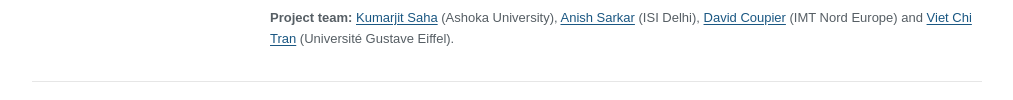
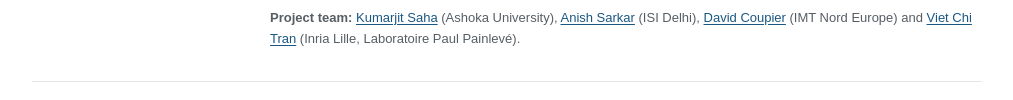
Before and after one commit to Yogesh-Dahiya/yogesh-dahiya.github.io, a plain HTML site: page research.html in a window 1280 px wide. Shown: the part 1969-2069 px from the top of the page, without its empty margins (133-1146 px from the left). Drawn offline with Linux system fonts and the light colour scheme.

Commit message:
Update research.html

```diff
--- a/research.html
+++ b/research.html
@@ -133,6 +133,6 @@
 </svg>
 <div><span class="pill live">Current research · Ashoka University</span><h3>Directed random networks and the Brownian web/net</h3>
 <p class="desc">I am a Research Associate at Ashoka University on a CEFIPRA-supported Indo-French project concerned with directed random networks and their scaling limits. My current work includes studying the <em>Brownian web</em>, which describes collections of coalescing Brownian paths, and the <em>Brownian net</em>, which also allows branching. These continuum objects provide useful mathematical frameworks for understanding the large-scale behaviour of systems of paths.</p>
-<p class="people"><b>Project team:</b> <a href="https://www.ashoka.edu.in/profile/kumarjit-saha/" target="_blank" rel="noopener">Kumarjit Saha</a> (Ashoka University), <a href="https://www.isid.ac.in/~anish/" target="_blank" rel="noopener">Anish Sarkar</a> (ISI Delhi), <a href="https://recherche.imt-nord-europe.fr/personnel/coupier-david/" target="_blank" rel="noopener">David Coupier</a> (IMT Nord Europe) and <a href="https://tranvietchi59.github.io/" target="_blank" rel="noopener">Viet Chi Tran</a> (Université Gustave Eiffel).</p>
+<p class="people"><b>Project team:</b> <a href="https://www.ashoka.edu.in/profile/kumarjit-saha/" target="_blank" rel="noopener">Kumarjit Saha</a> (Ashoka University), <a href="https://www.isid.ac.in/~anish/" target="_blank" rel="noopener">Anish Sarkar</a> (ISI Delhi), <a href="https://recherche.imt-nord-europe.fr/personnel/coupier-david/" target="_blank" rel="noopener">David Coupier</a> (IMT Nord Europe) and <a href="https://tranvietchi59.github.io/" target="_blank" rel="noopener">Viet Chi Tran</a> (Inria Lille, Laboratoire Paul Painlevé).</p>
 </div>
 </article></div></div></div></main><footer><div class="container">Yogesh Dahiya</div></footer></body></html>
```
